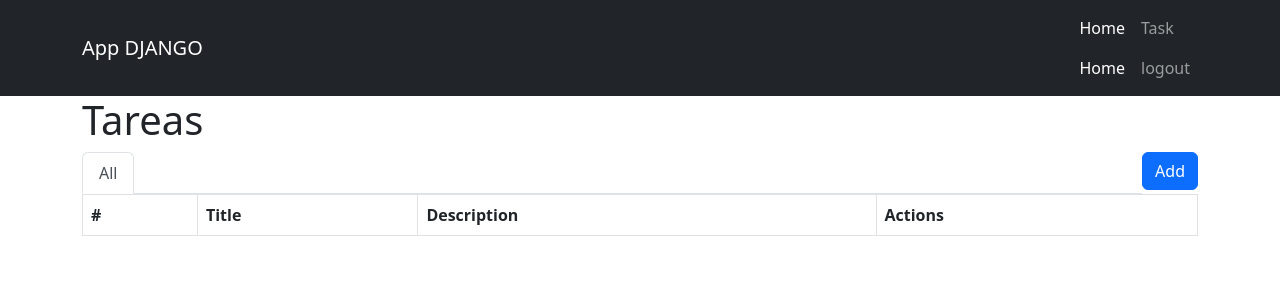
After one commit to CarlosGarciaLeyton/pro_app_django, a Django app: page /tasks/ in a window 1280 px wide. The commit adds this page. Shown: the top 300 px of the page. Run offline with Django 3.2, Linux system fonts and the light colour scheme; the visitor is signed in with stand-in values (Sample User, id 1); data that the repository does not hold is empty.

Commit message:
Update: Actualizacion proyecto DJANGO con SLQITE

```diff
--- a/proyecto_django/settings.py
+++ b/proyecto_django/settings.py
@@ -19,9 +19,6 @@ env = environ.Env(
 )
 
 environ.Env.read_env()
-
-#env = Env()
-#env.read_env()
 
 # Build paths inside the project like this: BASE_DIR / 'subdir'.
 BASE_DIR = Path(__file__).resolve().parent.parent
--- a/proyecto_django/urls.py
+++ b/proyecto_django/urls.py
@@ -1,23 +1,20 @@
-"""proyecto_django URL Configuration
-
-The `urlpatterns` list routes URLs to views. For more information please see:
-    https://docs.djangoproject.com/en/3.2/topics/http/urls/
-Examples:
-Function views
-    1. Add an import:  from my_app import views
-    2. Add a URL to urlpatterns:  path('', views.home, name='home')
-Class-based views
-    1. Add an import:  from other_app.views import Home
-    2. Add a URL to urlpatterns:  path('', Home.as_view(), name='home')
-Including another URLconf
-    1. Import the include() function: from django.urls import include, path
-    2. Add a URL to urlpatterns:  path('blog/', include('blog.urls'))
-"""
 from django.contrib import admin
 from django.urls import path
 from tasks import views
 
 urlpatterns = [
     path('admin/', admin.site.urls),
+    path('', views.home, name='home'),
+    path('signup/', views.signup, name='signup'),
+    path('logout/', views.signout, name='logout'),
+    path('login/', views.signin, name='login'),
+    path('tasks/', views.tasks, name='tasks'),
+    path('tasks/pending/', views.tasks_pending, name='tasks_pending'),
+    path('tasks/completed/', views.tasks_completed, name='tasks_completed'),
+    path('tasks/new/', views.tasks_new, name='tasks_new'),
+    path('tasks/<int:pk>/', views.tasks_detail, name='tasks_detail'),
+    path('tasks/<int:pk>/edit/', views.tasks_edit, name='tasks_edit'),
+    path('tasks/<int:pk>/complete/', views.tasks_complete, name='tasks_complete'),
+    path('tasks/<int:pk>/delete/', views.tasks_delete, name='tasks_delete'),
 
 ]
--- a/tasks/templates/base.html
+++ b/tasks/templates/base.html
@@ -22,7 +22,7 @@
                    </li>
                    {% if user.is_authenticated %}
                    <li class="nav-item">
-                    <a class="nav-link "  href="{% url 'task' %}">Task</a>
+                    <a class="nav-link "  href="{% url 'tasks' %}">Task</a>
                    </li>
                    {% endif %}
                </ul>
--- /dev/null
+++ b/tasks/templates/task_detail.html
@@ -0,0 +1,6 @@
+{% extends 'base.html' %}
+{% block content %}
+<h1>Task detail</h1>
+
+<h2>{{task.title}}</h2>
+{% endblock content %}
--- /dev/null
+++ b/tasks/templates/tasks.html
@@ -0,0 +1,48 @@
+{% extends 'base.html' %}
+{% block content %}
+
+<div class="container">
+    <h1>Tareas</h1>
+
+    <a href="{% url 'tasks_new' %}" class="btn btn-primary float-end">Add</a>
+    <ul class="nav nav-tabs">
+        <li class="nav-item">
+            <a class="nav-link {% if active_tab == 'all' %} active {% endif %} {% if active_tab == 'all' %}"aria-current="page" {% endif %} href="{% url 'tasks' %}" >
+            All
+            </a>
+        </li>
+        <li class="nav-item">
+
+        </li>
+
+
+    </ul>
+
+    <table class="table table-bordered">
+        <thead>
+        <tr>
+            <th scope="col">#</th>
+            <th scope="col">Title</th>
+            <th scope="col">Description</th>
+            <th scope="col">Actions</th>
+        </tr>
+        </thead>
+        <tbody>
+        {% for task in tasks %}
+        <tr>
+            <th scope="row">{{forloop.counter}}</th>
+            <td>{{task.title}}</td>
+            <td> {{task.description}}</td>
+            <td> {{task.important}}</td>
+            <td>
+                <a href="{% url 'tasks_detail' task.pk %}" class="btn btn-info">View</a>
+                 <a href="{% url 'tasks_edit' task.pk %}" class="btn btn-primary">Edit</a>
+                 <a href="{% url 'tasks_delete' task.pk %}" class="btn btn-danger"> Delete</a>
+            </td>
+        </tr>
+        {% endfor %}
+        </tbody>
+
+    </table>
+</div>
+{% endblock content %}
--- a/tasks/views.py
+++ b/tasks/views.py
@@ -1,4 +1,4 @@
-from django.shortcuts import (render, redirect)
+from django.shortcuts import (render, redirect, get_object_or_404)
 from django.contrib.auth import login, logout
 from django.contrib.auth.decorators import login_required
 from django.utils import timezone
@@ -17,7 +17,7 @@ def signup(request):
         if form.is_valid():
             new_user = form.save()
             login(request, new_user)
-            return redirect('task')
+            return redirect('tasks')
     else:
         form = CustomUserCreationForm()
     return render(request, 'signup.html', {'form': form})
@@ -27,7 +27,71 @@ def signup(request):
 def tasks(request):
     tasks = Task.objects.filter(user=request.user)
     active_tab = 'all'
-    return render(request, 'task.html', {'tasks': tasks, 'active_tab': active_tab})
+    return render(request, 'tasks.html', {'tasks': tasks, 'active_tab': active_tab})
+
+
+@login_required
+def tasks_pending(request):
+    tasks = Task.objects.filter(user=request.user, date_completed__isnull=True)
+    active_tab = 'pending'
+    return render(request, 'tasks.html', {'tasks': tasks, 'active_tab': active_tab})
+
+
+@login_required
+def tasks_completed(request):
+    tasks = Task.objects.filter(user=request.user, date_completed__isnull=True)
+    active_tab = 'completed'
+    return render(request, 'tasks.html', {'tasks': tasks, 'active_tab': active_tab})
+
+
+@login_required
+def tasks_detail(request, pk):
+    task = get_object_or_404(Task, pk=pk, user=request.user)
+    return render(request, 'task_detail.html', {'task': task})
+
+
+@login_required
+def tasks_edit(request, pk):
+    task = get_object_or_404(Task, pk=pk, user=request.user)
+    action = 'Edit'
+    if request.method == 'POST':
+        form = TaskForm(request.POST, instance=task)
+        if form.is_valid():
+            form.save()
+            return redirect('tasks')
+    else:
+        form = TaskForm()
+    return render(request, 'task_form.html', {'form': form, 'task': task, 'action': action})
+
+
+@login_required
+def tasks_complete(request, pk):
+    task = get_object_or_404(Task, pk=pk, user=request.user)
+    task.date_completed = timezone.now()
+    task.save()
+    return redirect('tasks')
+
+
+@login_required
+def tasks_delete(request, pk):
+    task = get_object_or_404(Task, pk=pk, user=request.user)
+    task.delete()
+    return redirect('tasks')
+
+
+@login_required
+def tasks_new(request):
+    action = 'Create'
+    if request.method == 'POST':
+        form = TaskForm(request.POST)
+        if form.is_valid():
+            new_task = form.save(commit=False)
+            new_task.user = request.user
+            new_task.save()
+            return redirect('tasks')
+    else:
+        form = TaskForm()
+    return render(request, 'task_form.html', {'form': form, 'action': action})
 
 
 @login_required
@@ -41,7 +105,6 @@ def signin(request):
         form = CustomAuthenticationForm(data=request.POST)
         if form.is_valid():
             user = form.get_user()
-            user.date_login = timezone.now()
             login(request, user)
             return redirect('tasks')
     else:
```
Also changed, not shown: proyecto_django/asgi.py (+0 -9 lines), proyecto_django/wsgi.py (+0 -9 lines), tasks/templates/task_edit.html (added, +28 -0 lines), tasks/templates/task_form.html (added, +31 -0 lines), tasks/migrations/0001_initial.py (added), 2 other files.
